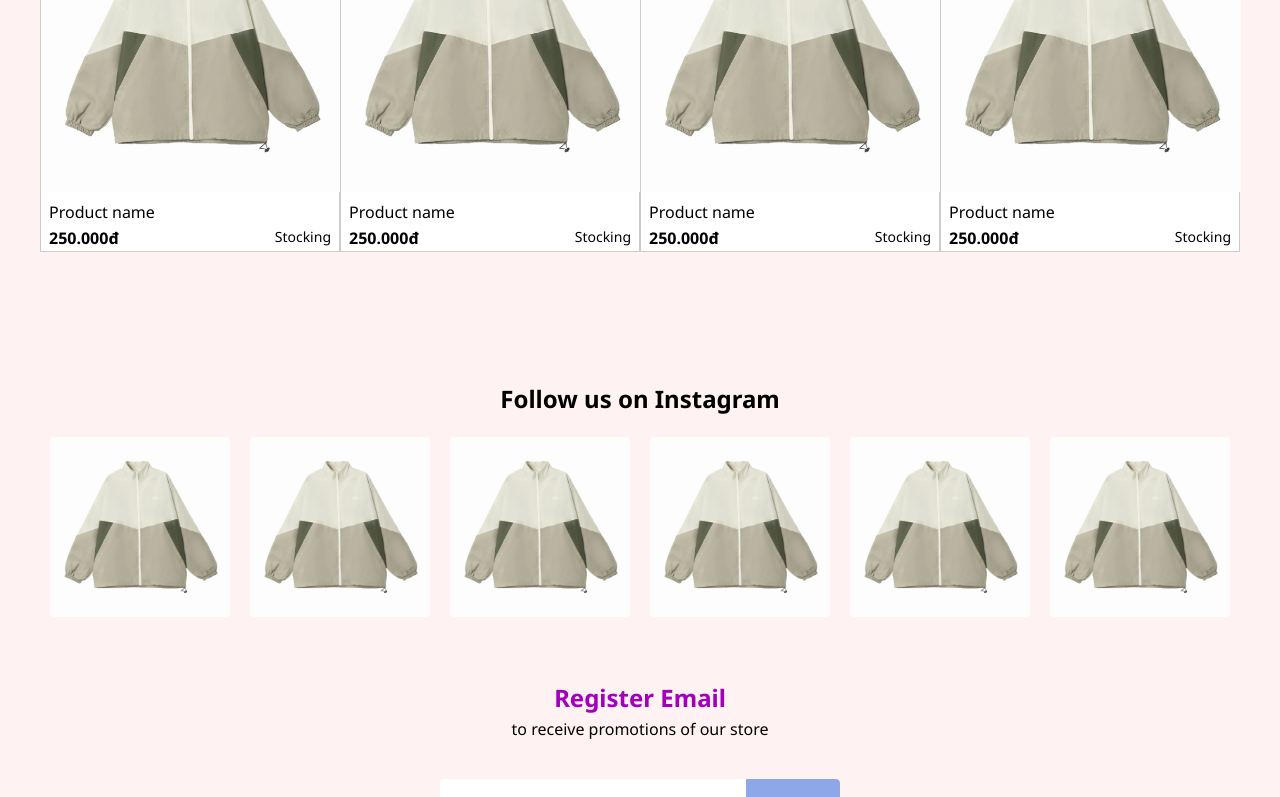
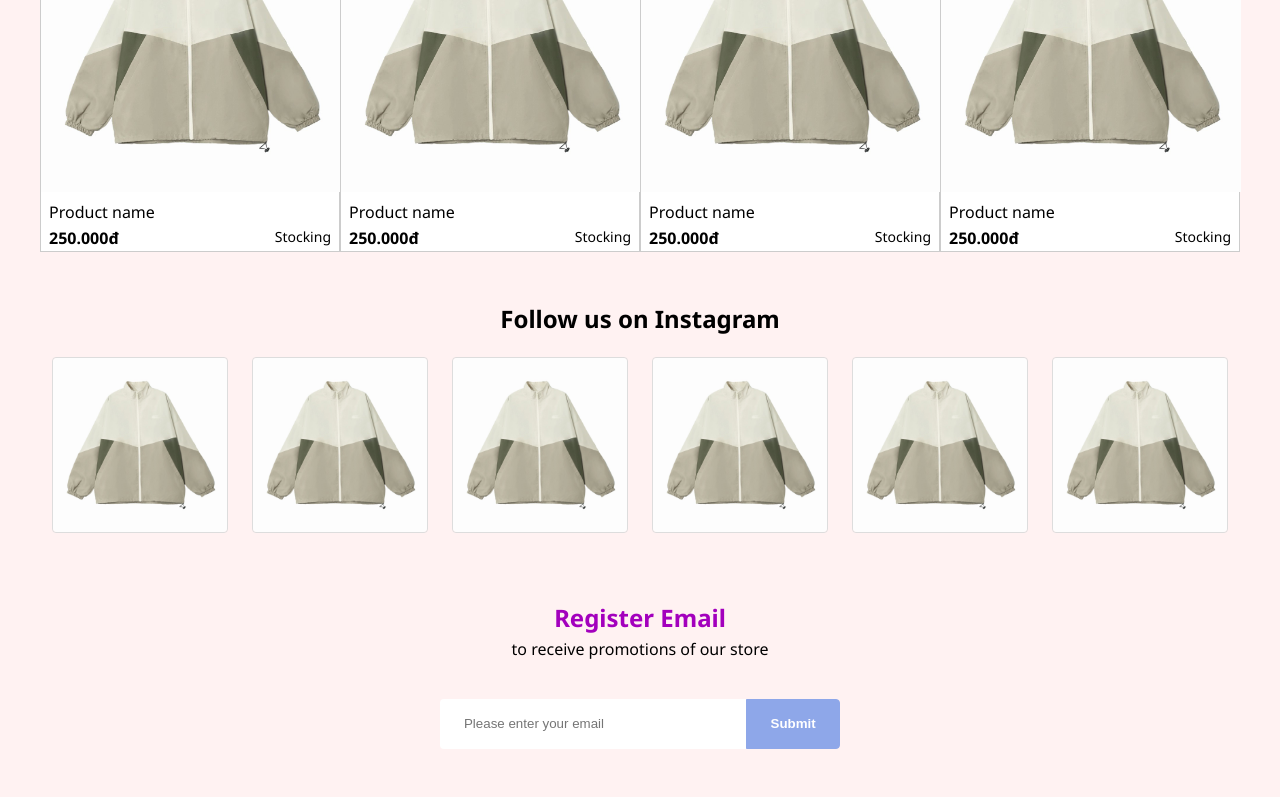
Before and after one commit to duycoiz1204/clothing-store-website-FE, a React (Create React App) app: page / in a window 1280 px wide. Shown: the part 963-1760 px from the top of the page. Built offline with nearby package versions, Linux system fonts and the light colour scheme.

Commit message:
Create Home Page

```diff
--- a/src/pages/Home/Home.module.scss
+++ b/src/pages/Home/Home.module.scss
@@ -23,7 +23,7 @@ body {
 }
 
 .container {
-    height: 1720px;
+    height: 1700px;
 }
 
 .top-content {
@@ -63,23 +63,27 @@ body {
 
 // Product Small
 .product_item-small {
-    margin-top: 128px;
+
+    display: flex;
+    justify-content: space-around;
 }
 
 .product_item-heading{
+    margin-top: 48px;
     text-align: center;
     margin-bottom: 18px;
 }
 
 .product_item {
-    width: 200px;
+    width: 176px;
     height: 176px;
-    padding: 0 10px;
     border-radius: 4px;
+    border: 1px solid #ddd;
 }
 
 .product_item-img {
     width: 100%;
+    height: 100%;
     border-radius: 4px;
 }
 
@@ -127,3 +131,9 @@ form {
 
 
   // Hover
+
+  .product_item:hover {
+    transition: .6s;
+    cursor: pointer;
+    box-shadow: rgba(0, 0, 0, 0.19) 0px 10px 20px, rgba(0, 0, 0, 0.23) 0px 6px 6px;
+  }
--- a/src/pages/Home/index.js
+++ b/src/pages/Home/index.js
@@ -99,9 +99,9 @@ function Home() {
 
                         {/* Item Small */}
 
+                        <h2 className={cx('product_item-heading')}>Follow us on Instagram</h2>
                         <div className={cx('product_item-small')}>
-                            <h2 className={cx('product_item-heading')}>Follow us on Instagram</h2>
-                            <Row>
+                            <Row className={cx('gutter')}>
                                 <Column className={cx('l-2')}>
                                     <div className={cx('product_item')}>
                                         <img alt="" src={imageProduct} className={cx('product_item-img')}></img>
```
